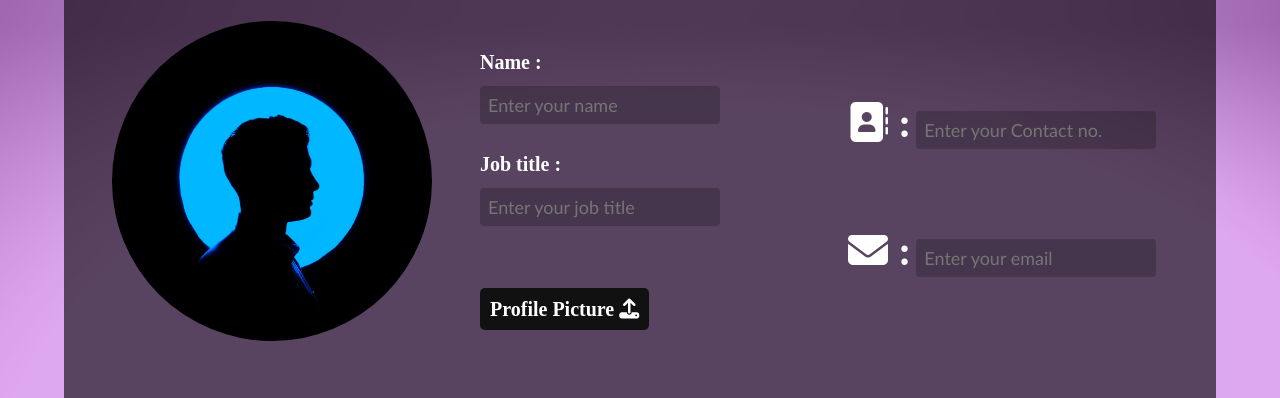
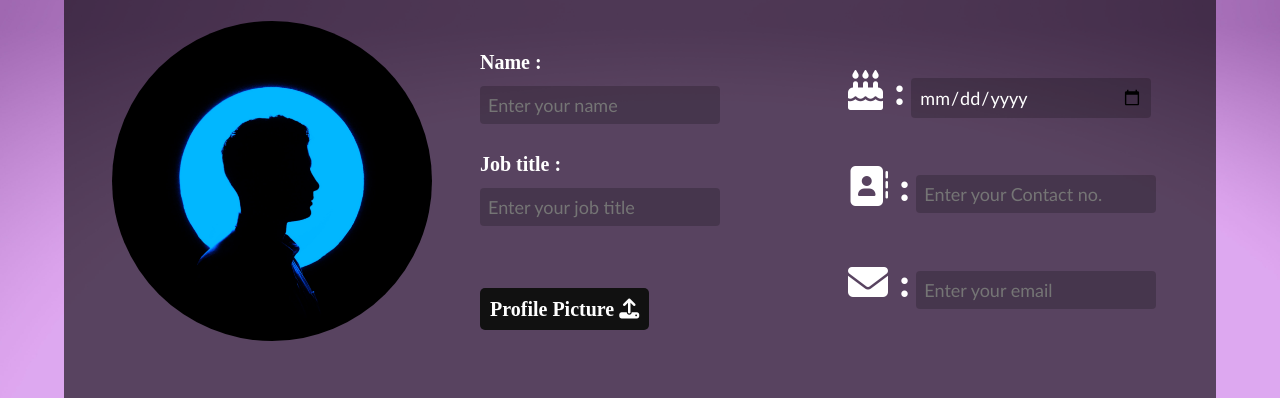
Before and after one commit to Dixon-Antony/Cv-Maker, a plain HTML site: page index.html in a window 1280 px wide. Shown: the part 283-681 px from the top of the page. Drawn offline with Linux system fonts and the light colour scheme.

Commit message:
html-almost2

```diff
--- a/index.html
+++ b/index.html
@@ -83,6 +83,15 @@
             </div>
 
             <div class="section-3 section">
+              <div>
+                <label for="bday"
+                  ><i class="fa fa-birthday-cake fa-2x" aria-hidden="true">
+                    :</i
+                  >
+                </label>
+                <input type="date" name="bday" id="bday" required />
+              </div>
+
               <div>
                 <label for="Contact"
                   ><i class="fa-solid fa-address-book fa-2x" aria-hidden="true">
@@ -250,7 +259,7 @@
                 type="text"
                 name="hobbies"
                 id="hobbies"
-                placeholder="Enter your hobbies"
+                placeholder="Enter your hobbies (comma separated)"
               />
             </div>
           </div>
@@ -270,5 +279,6 @@
       </form>
     </div>
     <div class="space"></div>
+    <div class="template-container"></div>
   </body>
 </html>
```
